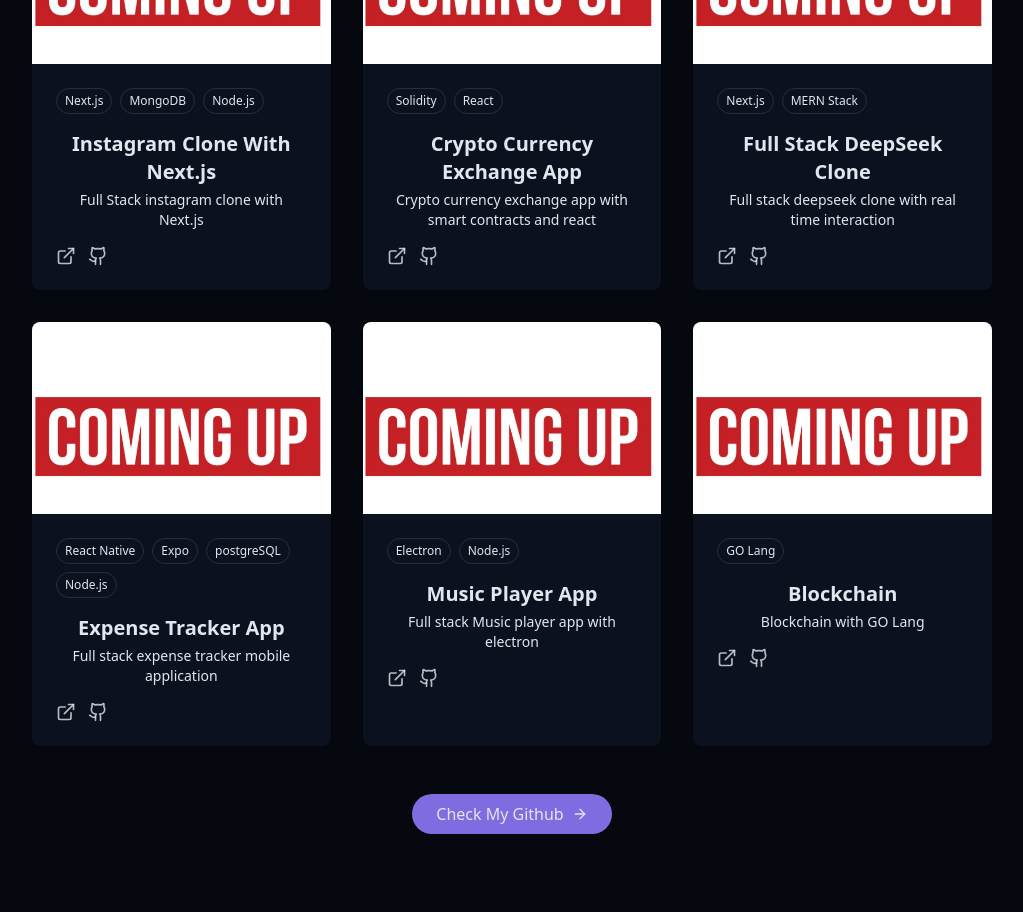
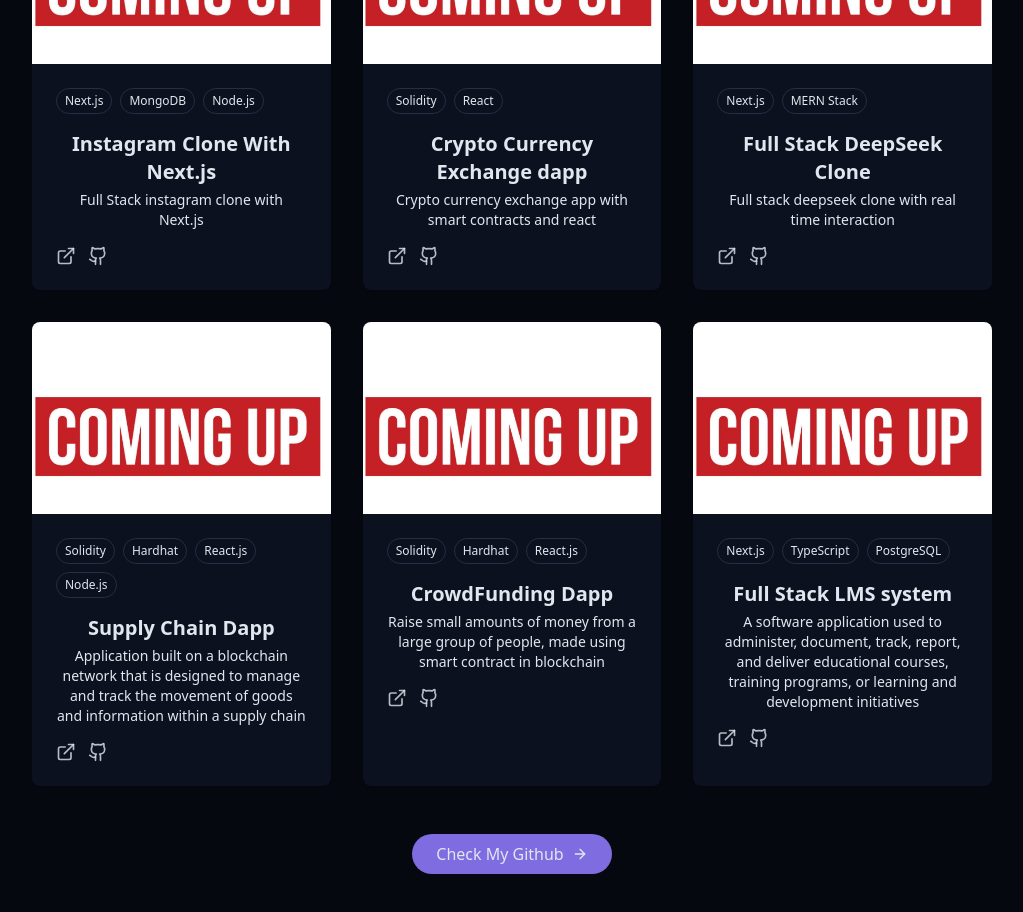
Before and after one commit to ASH-ashim/Portfolio_Website, a React (Vite) app: page / in a window 1280 px wide. Shown: the part 3040-3952 px from the top of the page, without its empty margins (128-1151 px from the left). Built offline with nearby package versions, Linux system fonts and the light colour scheme.

Commit message:
Update ProjectsSection.jsx

```diff
--- a/src/components/ProjectsSection.jsx
+++ b/src/components/ProjectsSection.jsx
@@ -44,7 +44,7 @@ const projects = [
 
 {
     id: 5,
-    title: "Crypto Currency Exchange App",
+    title: "Crypto Currency Exchange dapp",
     description:
     "Crypto currency exchange app with smart contracts and react",
     image: "/projects/upcoming.png",
@@ -66,33 +66,33 @@ const projects = [
 
 {
     id: 7,
-    title: "Expense Tracker App",
+    title: "Supply Chain Dapp",
     description:
-    "Full stack expense tracker mobile application",
+    "Application built on a blockchain network that is designed to manage and track the movement of goods and information within a supply chain",
     image: "/projects/upcoming.png",
-    tags: ["React Native", "Expo", "postgreSQL", "Node.js"],
+    tags: ["Solidity", "Hardhat", "React.js", "Node.js"],
     demoUrl: "#",
     githubUrl: "#",
 },
 
 {
     id: 8,
-    title: "Music Player App",
+    title: "CrowdFunding Dapp",
     description:
-    "Full stack Music player app with electron",
+    "Raise small amounts of money from a large group of people, made using smart contract in blockchain",
     image: "/projects/upcoming.png",
-    tags: ["Electron", "Node.js"],
+    tags: ["Solidity", "Hardhat", "React.js"],
     demoUrl: "#",
     githubUrl: "#",
 },
 
 {
     id: 9,
-    title: "Blockchain",
+    title: "Full Stack LMS system",
     description:
-    "Blockchain with GO Lang",
+    "A software application used to administer, document, track, report, and deliver educational courses, training programs, or learning and development initiatives",
     image: "/projects/upcoming.png",
-    tags: ["GO Lang"],
+    tags: ["Next.js", "TypeScript", "PostgreSQL"],
     demoUrl: "#",
     githubUrl: "#",
 },
```
